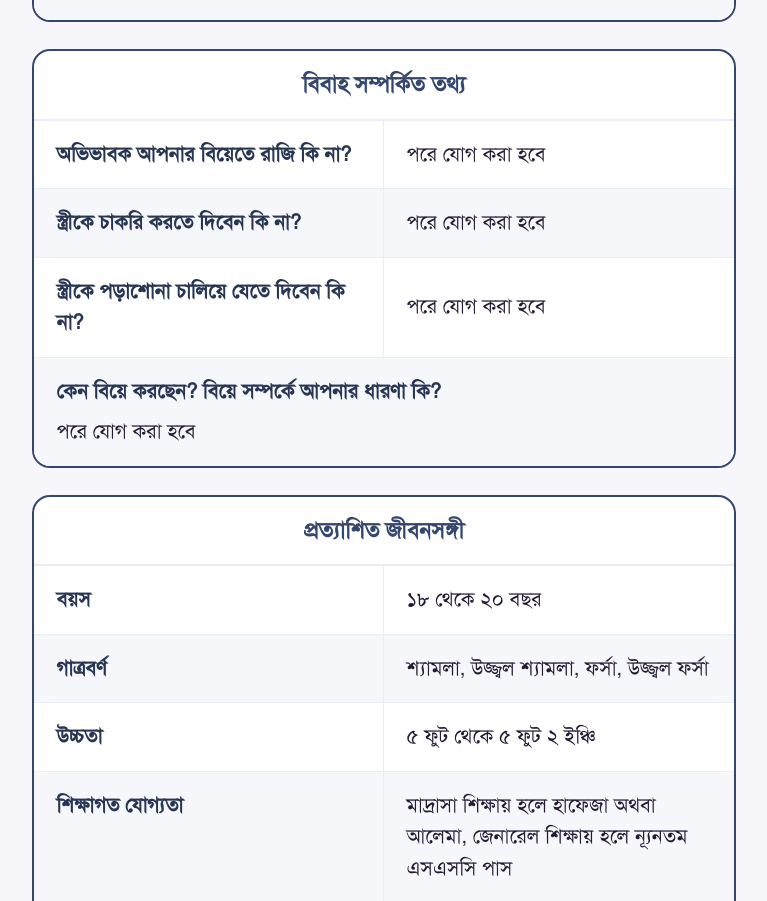
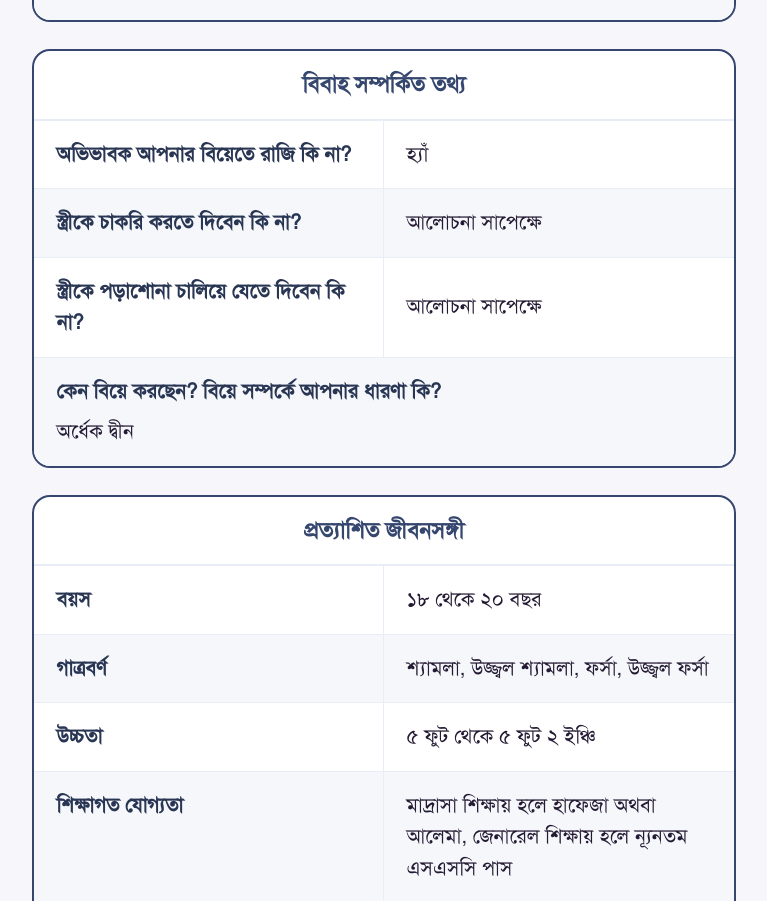
Before and after one commit to shakilahmedsamim/shahin-sarker-resume, a Next.js app: page / in a window 1280 px wide. Shown: the part 3520-4421 px from the top of the page, without its empty margins (490-1257 px from the left). Built offline with nearby package versions, Linux system fonts and the light colour scheme.

Commit message:
Fill in marriage-related answers
Guardian's consent, wife working/studying stance, and reason for
marriage.

Co-Authored-By: Claude Sonnet 5 <noreply@anthropic.com>
Claude-Session: https://claude.ai/code/session_01YHqhK4iKkcfVQ4VaveHXWg

```diff
--- a/src/data/resume.ts
+++ b/src/data/resume.ts
@@ -120,10 +120,10 @@ export const sections: Section[] = [
     id: "marriage",
     title: "বিবাহ সম্পর্কিত তথ্য",
     rows: [
-      { label: "অভিভাবক আপনার বিয়েতে রাজি কি না?", value: TBD },
-      { label: "স্ত্রীকে চাকরি করতে দিবেন কি না?", value: TBD },
-      { label: "স্ত্রীকে পড়াশোনা চালিয়ে যেতে দিবেন কি না?", value: TBD },
-      { label: "কেন বিয়ে করছেন? বিয়ে সম্পর্কে আপনার ধারণা কি?", long: true, value: TBD },
+      { label: "অভিভাবক আপনার বিয়েতে রাজি কি না?", value: "হ্যাঁ" },
+      { label: "স্ত্রীকে চাকরি করতে দিবেন কি না?", value: "আলোচনা সাপেক্ষে" },
+      { label: "স্ত্রীকে পড়াশোনা চালিয়ে যেতে দিবেন কি না?", value: "আলোচনা সাপেক্ষে" },
+      { label: "কেন বিয়ে করছেন? বিয়ে সম্পর্কে আপনার ধারণা কি?", long: true, value: "অর্ধেক দ্বীন" },
     ],
   },
   {
```
Also changed, not shown: 1 other file (tests, documents, lock files or other folders).
